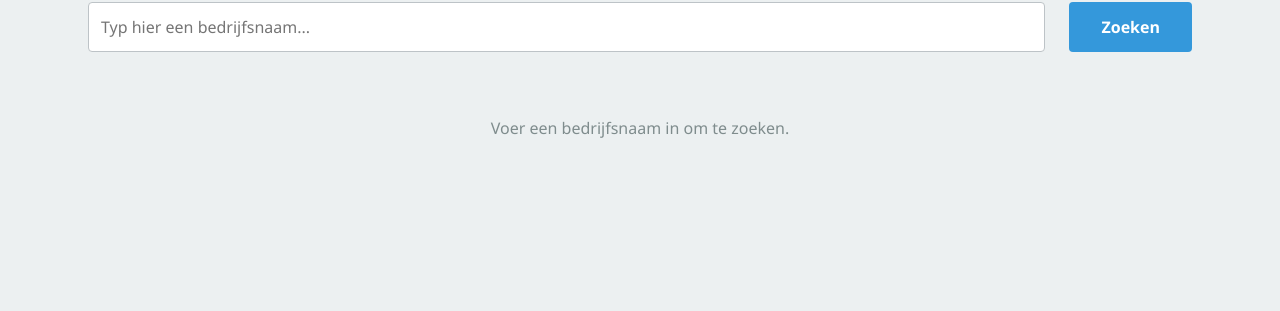
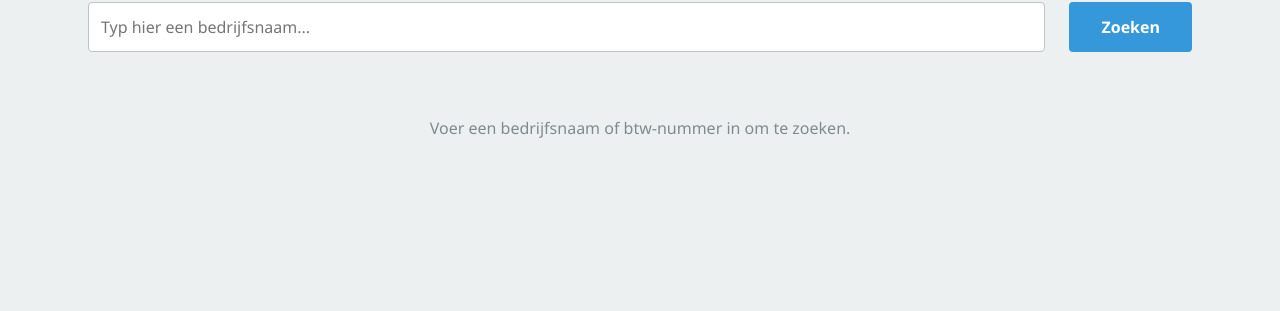
Before and after one commit to A-D-DBS-application/web-application-2025-group-9, a Flask app: page /dashboard in a window 1280 px wide. Shown: the part 246-557 px from the top of the page. Run offline with Flask 3, Linux system fonts and the light colour scheme.

Commit message:
Update dashboard.html

```diff
--- a/app/templates/dashboard.html
+++ b/app/templates/dashboard.html
@@ -39,7 +39,7 @@
         </p>
     {% else %}
         <p style="text-align: center; color: var(--text-light); padding: 2rem 0;">
-            Voer een bedrijfsnaam in om te zoeken.
+            Voer een bedrijfsnaam of btw-nummer in om te zoeken.
         </p>
     {% endif %}
 </div>
```
